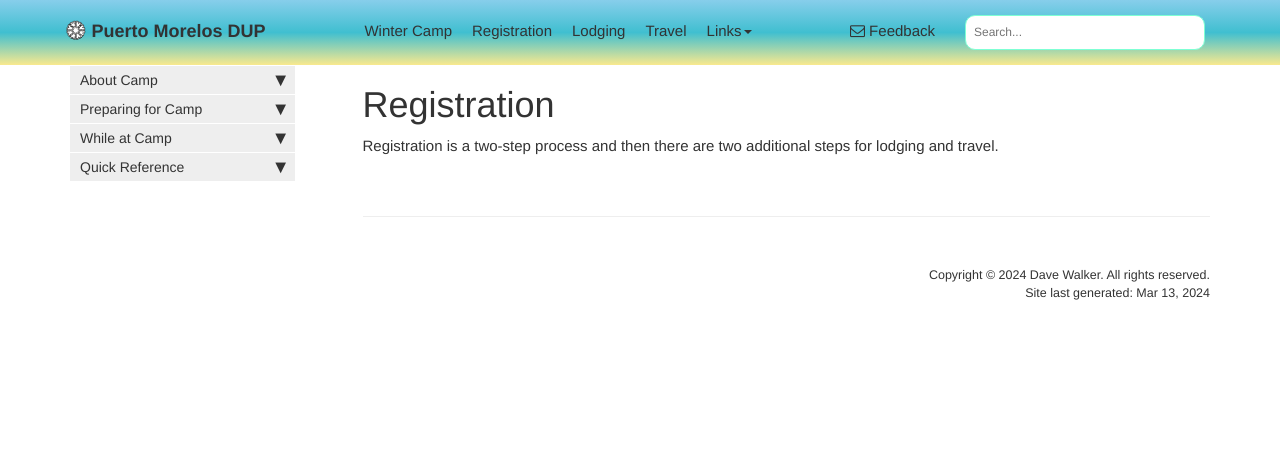
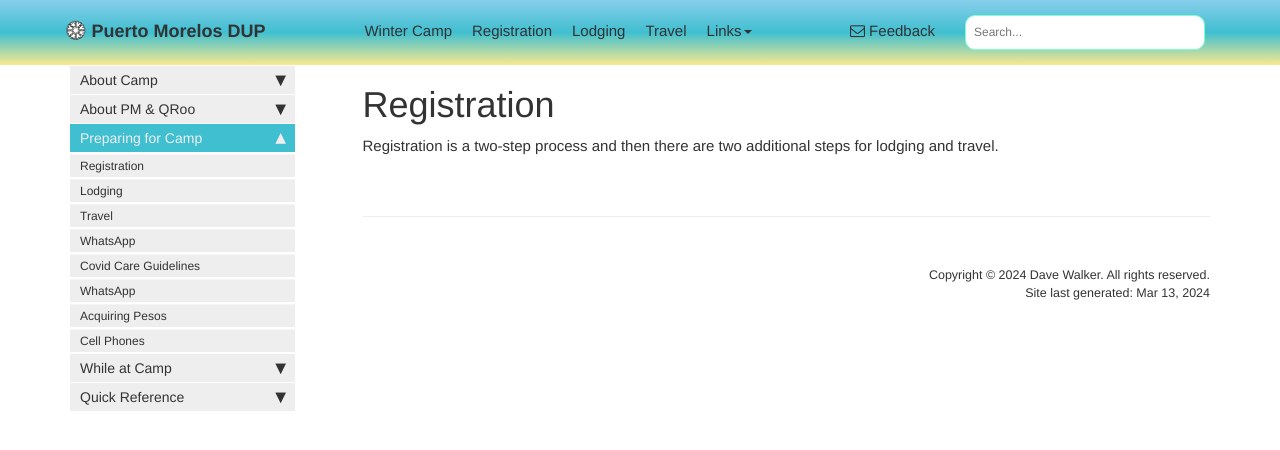
Before and after one commit to davewalker60/pmdupSAVE, a Jekyll site: the page built from pages/registration.md, in a window 1280 px wide. Shown: the top 450 px of the page. Built offline with Jekyll 4.4.1, drawn with Linux system fonts in a browser that asks for light colours; comment, search, counter and statistics services are not loaded; some of the changed lines change nothing that is shown.

Commit message:
Partially functioning menu - let's see how it looks on the phone...

```diff
--- a/_data/sidebars/overview_sidebar.yml
+++ b/_data/sidebars/overview_sidebar.yml
@@ -4,27 +4,43 @@ entries:
 - product: Not using - product level commented out in sidebar.html
   version:
 
-- title: Winter Camp
+- title: Not using - product level commented out in sidebar.html
   folders:
 
   - title: About Camp
     output: web, pdf
     folderitems:
 
-    - title: About Camp
+    - title: A Different Kind of Camp
       url: /overview.html
       output: web, pdf
 #      type: homepage
 
-    - title: About Puerto Morelos
+    - title: Leaders
+      url: /overview.html
+      output: web, pdf
+
+    - title: Activities
+      url: /overview.html
+      output: web, pdf
+
+  - title: About PM & QRoo
+    output: web, pdf
+    folderitems:
+
+    - title: Puerto Morelos
       url: /tutorial.html
       output: web, pdf
 
-    - title: Site Updates
+    - title: Snorkeling
       url: /contribute-to-the-project.html
       output: web, pdf
 
-    - title: Quick Reference LInks
+    - title: Cenotes
+      url: /create-account.html
+      output: web, pdf
+
+    - title: Mayan Ruins
       url: /create-account.html
       output: web, pdf
 
@@ -32,27 +48,43 @@ entries:
     output: web, pdf
     folderitems:
 
-    - title: Installing the Backend System
-      url: /install-backend.html
+    - title: Registration
+      url: /registration.html
       output: web, pdf
 
-    - title: Installing the App SDK
+    - title: Lodging
+      url: /registration.html#Lodging
+      output: web, pdf
+
+    - title: Travel
       url: /install-sdk.html
       output: web, pdf
 
-    - title: Installing the Web Portal
+    - title: WhatsApp
+      url: /before-camp.html#whatsapp
+      output: web, pdf
+
+    - title: Covid Care Guidelines
+      url: /before-camp.html#covid-care-guidelines
+      output: web, pdf
+
+    - title: WhatsApp
       url: /install-portal.html
       output: web, pdf
 
-    - title: Connecting your Database
-      url: /configure-database.html
+    - title: Acquiring Pesos
+      url: /install-portal.html
+      output: web, pdf
+
+    - title: Cell Phones
+      url: /install-portal.html
       output: web, pdf
 
   - title: While at Camp
     output: web, pdf
     folderitems:
 
-    - title: Overview
+    - title: Camp Schedule
       url: /create-app.html
       output: web, pdf
 
@@ -65,11 +97,11 @@ entries:
           url: /create-eligibility-questions.html
           output: web, pdf
 
-    - title: Configuring the App
+    - title: Partial Attendance
       url: /configure-app.html
       output: web, pdf
 
-    - title: Testing the App
+    - title: Tipping
       url: /test-app.html
       output: web, pdf
 
@@ -81,7 +113,7 @@ entries:
       url: /contribute-to-the-project.html
       output: web, pdf
 
-    - title: LInks
+    - title: Links
       url: /create-account.html
       output: web, pdf
 # Copyright 2021 Google LLC
--- a/pages/registration.md
+++ b/pages/registration.md
@@ -1,6 +1,7 @@
 ---
 title: Registration
 sidebar: overview_sidebar
+sidebar_link: 59
 permalink: registration.html
 toc: false
 ---
```
